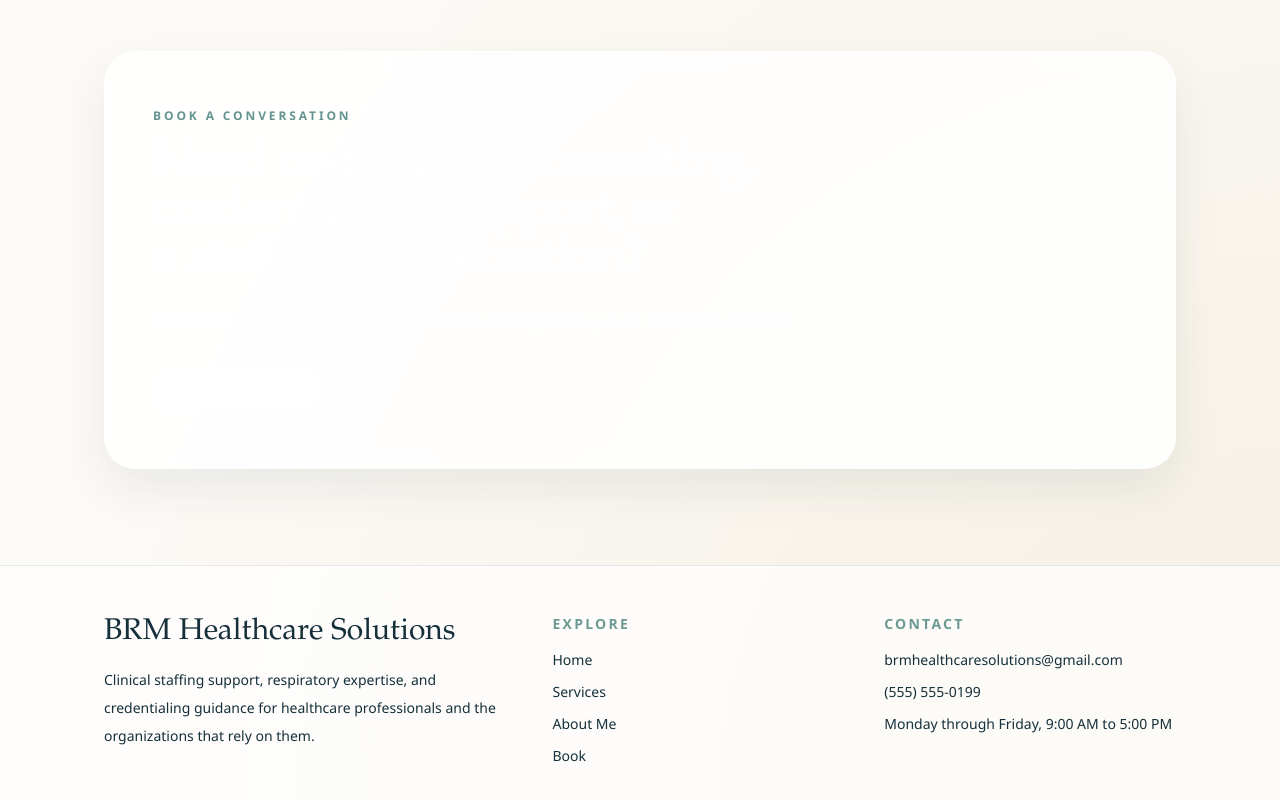
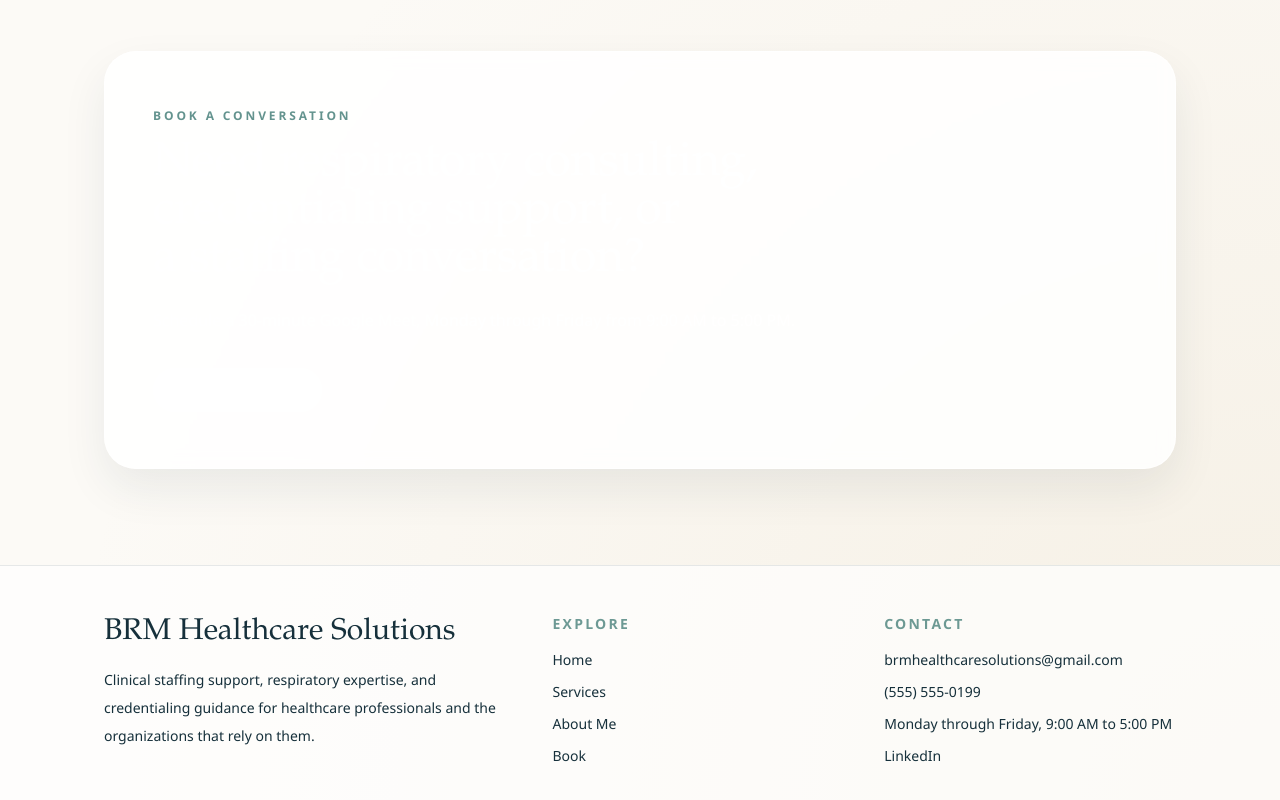
Before and after one commit to krcoffelt/BRMHealthcareSolutions, a Next.js app: page / in a window 1280 px wide. Shown: the part 4106-4906 px from the top of the page. Built offline with nearby package versions, Linux system fonts and the light colour scheme.

Commit message:
Add LinkedIn company link

```diff
--- a/src/components/site-footer.tsx
+++ b/src/components/site-footer.tsx
@@ -29,6 +29,16 @@ export function SiteFooter() {
             <li>{siteContent.contact.email}</li>
             <li>{siteContent.contact.phone}</li>
             <li>{siteContent.contact.bookingHours}</li>
+            <li>
+              <a
+                href={siteContent.contact.linkedin}
+                target="_blank"
+                rel="noreferrer"
+                className="hover:text-sea"
+              >
+                LinkedIn
+              </a>
+            </li>
           </ul>
         </div>
       </div>
--- a/src/content/site.ts
+++ b/src/content/site.ts
@@ -267,6 +267,7 @@ export const siteContent = {
   contact: {
     email: "brmhealthcaresolutions@gmail.com",
     phone: "(555) 555-0199",
+    linkedin: "https://www.linkedin.com/company/brm-healthcare-solutions",
     bookingTitle: "Schedule a 30-minute Google Meet",
     bookingHours: "Monday through Friday, 9:00 AM to 5:00 PM",
   },
```
